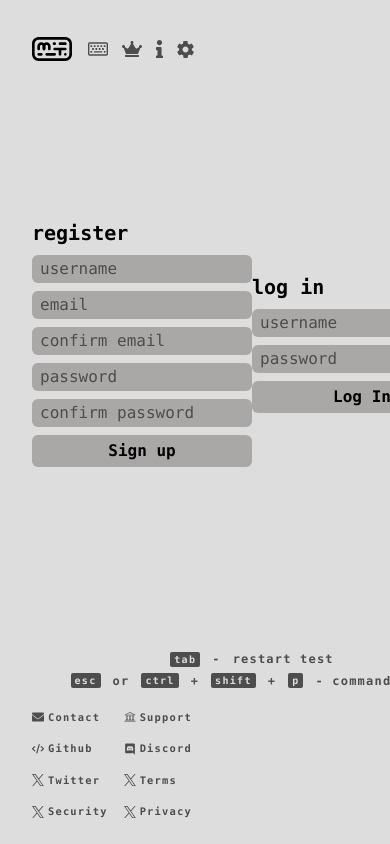
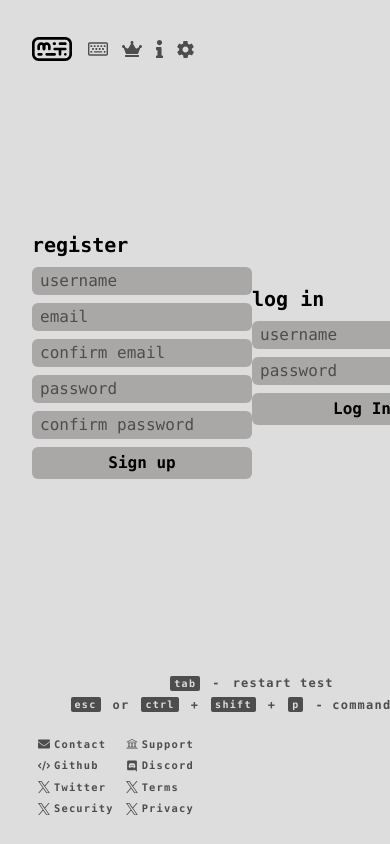
Before and after one commit to miguelrodriguezp99/easytype, a React (Vite) app: page /login in a window 390 px wide. Shown: the top 844 px of the page. Built offline with nearby package versions, Linux system fonts and the light colour scheme; no server answers; what tailwindcss-animated would draw is missing.

Commit message:
Finished footer responsive

```diff
--- a/src/components/Footer/MuteButton.jsx
+++ b/src/components/Footer/MuteButton.jsx
@@ -19,10 +19,12 @@ const MuteButton = () => {
       {muted ? (
         <button onClick={handleToggleMute} className="volume-button">
           <VolumeSilence />
+          <div className="volume-button-text">muted</div>
         </button>
       ) : (
         <button onClick={handleToggleMute} className="volume-button">
           <Volume />
+          <div className="volume-button-text">volume</div>
         </button>
       )}
     </div>
--- a/src/components/styles/Footer.css
+++ b/src/components/styles/Footer.css
@@ -18,7 +18,7 @@ footer {
 .footer-links{
     display: grid;
     grid-auto-flow: column;
-    gap: 16px;
+
     width: fit-content;
 }
 
@@ -50,14 +50,14 @@ footer {
     display: grid;
     grid-auto-flow: column;
     user-select: none;
-    gap: 16px;
     justify-content: end;
     width: 100%;
+    gap: 0.5rem/* 8px */;
 }
 
 @media (max-width: 600px) {
     .footer-modals {
-
+        gap: 0;
         grid-template-rows:  1fr 1fr ;
         grid-template-columns:  auto ;
         grid-auto-flow: row;
@@ -71,6 +71,7 @@ footer {
     flex-direction: row;
     gap: 0.25rem/* 4px */;
     align-items: center;
+    padding: 0.25em 0.5em; /* 4px 8px */
 }
 
 .footer-icon-text {
@@ -129,3 +130,21 @@ footer {
     display: flex;
     justify-content: center;
 }
+
+.volume-button {
+    user-select: none;
+    display: flex;
+    align-items: center;
+    gap: 0.25rem/* 4px */;
+
+}
+
+.volume-button-text {
+    color: var(--color-iconstext);
+    transition: all 300ms linear;
+}
+
+.volume-button:hover .volume, .volume-button:hover .volume-button-text{
+    fill: var(--color-iconstext-hover);
+    color: var(--color-secondary);
+}
--- a/src/components/styles/SoundModal.css
+++ b/src/components/styles/SoundModal.css
@@ -28,10 +28,6 @@
 .footer-volume-text:hover {
 
     color: var(--color-secondary);
-}
-
-.volume-button {
-    user-select: none;
 }
 
 
--- a/src/components/styles/ThemeModal.css
+++ b/src/components/styles/ThemeModal.css
@@ -2,9 +2,6 @@
     display: flex;
     flex-direction: row;
     gap: 0.25rem/* 4px */;
-    justify-content: center;
-    text-align: center;
-    align-items: center;
     letter-spacing: 1.3px;
 }
 
```
